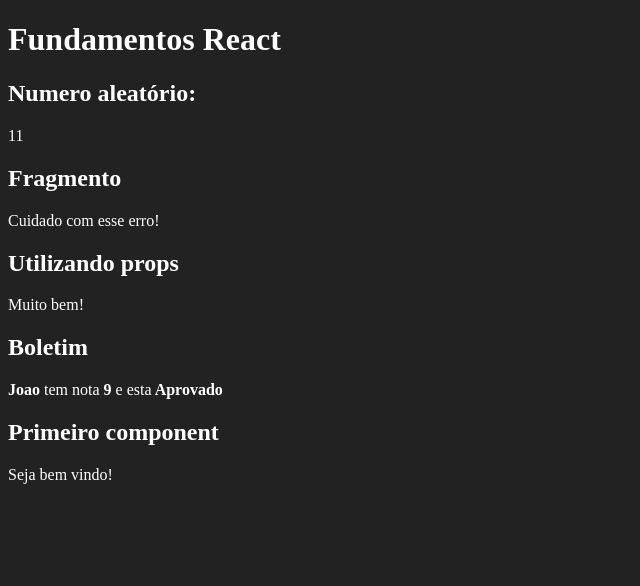
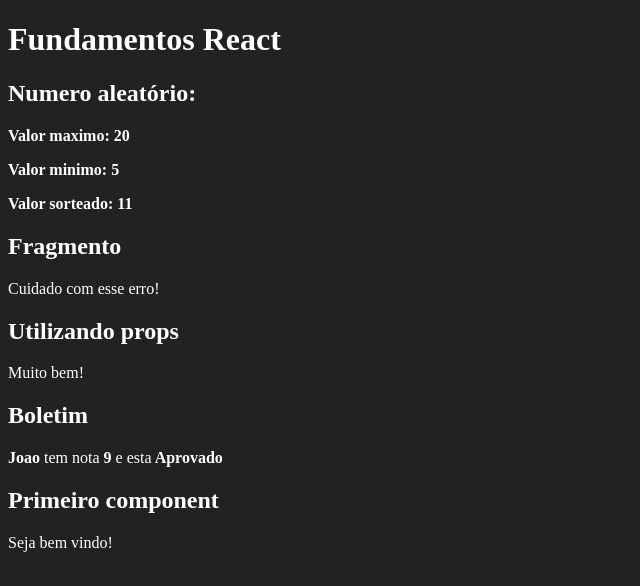
Before and after one commit to jaovw/React, a React (Create React App) app in the folder fundamentos-react/: page / in a window 1280 px wide. Shown: the top 586 px of the page, without its empty margins (0-640 px from the left). Built offline with nearby package versions, Linux system fonts and the light colour scheme.

Commit message:
Incrementando

```diff
--- a/fundamentos-react/src/components/basic/Aleatorio.jsx
+++ b/fundamentos-react/src/components/basic/Aleatorio.jsx
@@ -1,11 +1,22 @@
 import React from "react"
 
 export default props => {
-    const numero = Math.floor(Math.random() * (props.max - props.min) + props.min)
+    // const numero = Math.floor(Math.random() * (props.max - props.min) + props.min)
+    const {min, max} = props
+    const numero = Math.floor(Math.random() * (max - min) + min)
+
     return (
         <>
         <h2>Numero aleatório:</h2>
-        <p>{ numero }</p>
+        <p>
+            <strong>Valor maximo: {max}</strong>
+        </p>
+        <p>
+            <strong>Valor minimo: {min}</strong>
+        </p>
+        <p>
+            <strong>Valor sorteado: {numero}</strong>
+        </p>
         </>
     )
 }
```
